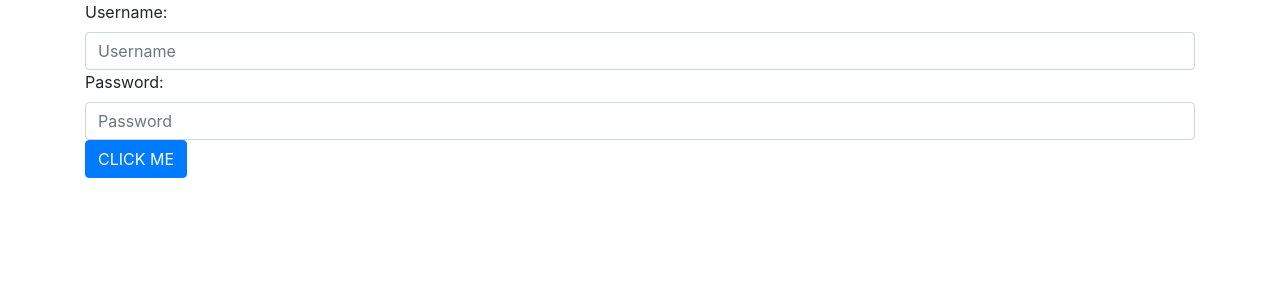
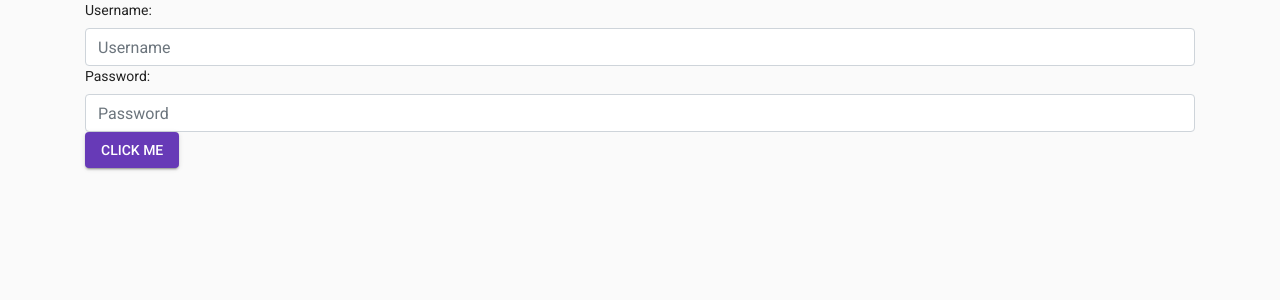
Before and after one commit to mikejunt/todo-app, an Angular app: page /login in a window 1280 px wide. Shown: the top 300 px of the page. Built offline with nearby package versions, Linux system fonts and the light colour scheme.

Commit message:
Material

```diff
--- a/angular.json
+++ b/angular.json
@@ -28,6 +28,7 @@
               "src/assets"
             ],
             "styles": [
+              "./node_modules/@angular/material/prebuilt-themes/deeppurple-amber.css",
               "src/styles.scss"
             ],
             "scripts": []
@@ -123,6 +124,7 @@
           }
         }
       }
-    }},
+    }
+  },
   "defaultProject": "todoservice"
 }
--- a/package.json
+++ b/package.json
@@ -12,10 +12,12 @@
   "private": true,
   "dependencies": {
     "@angular/animations": "~9.0.0",
+    "@angular/cdk": "^9.0.0",
     "@angular/common": "~9.0.0",
     "@angular/compiler": "~9.0.0",
     "@angular/core": "~9.0.0",
     "@angular/forms": "~9.0.0",
+    "@angular/material": "^9.0.0",
     "@angular/platform-browser": "~9.0.0",
     "@angular/platform-browser-dynamic": "~9.0.0",
     "@angular/router": "~9.0.0",
--- a/src/app/login/login.component.html
+++ b/src/app/login/login.component.html
@@ -1,3 +1,3 @@
 <div class="container"><label for="username">Username: </label><input type="text" class="form-control" placeholder="Username" [(ngModel)]="inputusername">
 <label for="password">Password: </label><input type="text" class="form-control" placeholder="Password" [(ngModel)]="inputpassword">
-<button (click)="initLogin()" class="btn btn-primary">CLICK ME</button></div>
+<button (click)="initLogin()" mat-raised-button color="primary">CLICK ME</button></div>
--- a/src/app/todos/todos.component.html
+++ b/src/app/todos/todos.component.html
@@ -1,3 +1,3 @@
-<button class="float-right btn btn-warning" (click)="logout()">LOGOUT</button>
+<button class="float-right" mat-raised-button color="accent" (click)="logout()">LOGOUT</button>
 <h3 class="text-center">Here is a list of Todos</h3>
 <app-tabledisplay [todolist]="todolist" (deleteEvent)="removetask()"></app-tabledisplay>
--- a/src/app/user/user.component.html
+++ b/src/app/user/user.component.html
@@ -1,4 +1,4 @@
-<button class="btn btn-warning float-right" (click)="logout()">LOGOUT</button>
+<button class="float-right" mat-raised-button color="accent" (click)="logout()">LOGOUT</button>
 
 <div><a [routerLink]="['/todos']" routerLinkActive="active">Back to all Todos</a></div>
 <h3 class="text-center">Todos for {{username}}</h3>
--- a/src/index.html
+++ b/src/index.html
@@ -6,8 +6,10 @@
   <base href="/">
   <meta name="viewport" content="width=device-width, initial-scale=1">
   <link rel="icon" type="image/x-icon" href="favicon.ico">
+  <link href="https://fonts.googleapis.com/css?family=Roboto:300,400,500&display=swap" rel="stylesheet">
+  <link href="https://fonts.googleapis.com/icon?family=Material+Icons" rel="stylesheet">
 </head>
-<body>
+<body class="mat-typography mat-app-background">
   <app-root></app-root>
 </body>
 </html>
--- a/src/styles.scss
+++ b/src/styles.scss
@@ -1,2 +1,5 @@
 /* You can add global styles to this file, and also import other style files */
-@import '~bootstrap/dist/css/bootstrap.min.css'
+@import '~bootstrap/dist/css/bootstrap.min.css';
+@import '~@angular/material/prebuilt-themes/deeppurple-amber.css';
+
+body { margin: 0; font-family: Roboto, "Helvetica Neue", sans-serif; }
```
Also changed, not shown: src/app/app.module.ts (+11 -2 lines), 1 other file (tests, documents, lock files or other folders).
